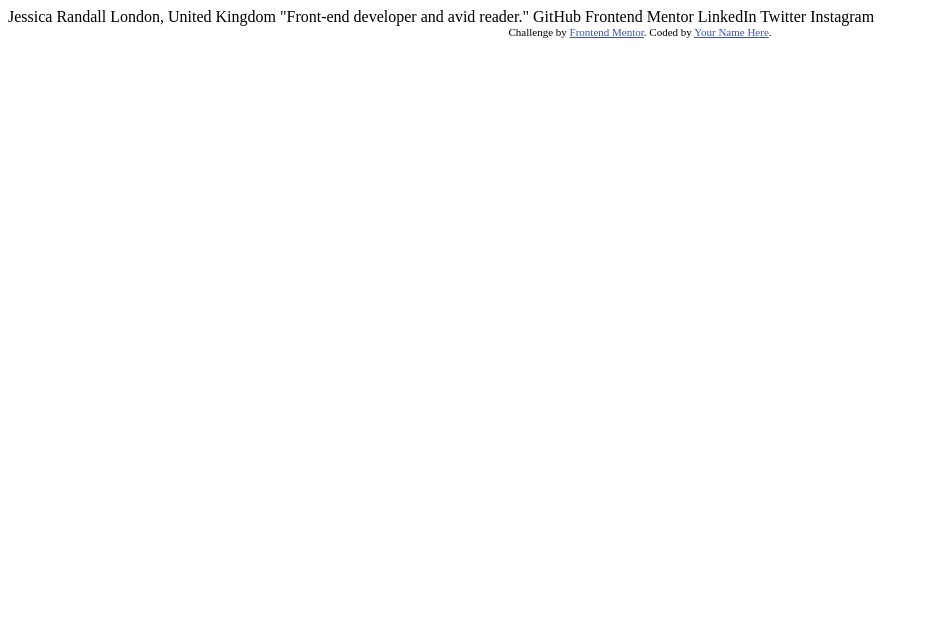
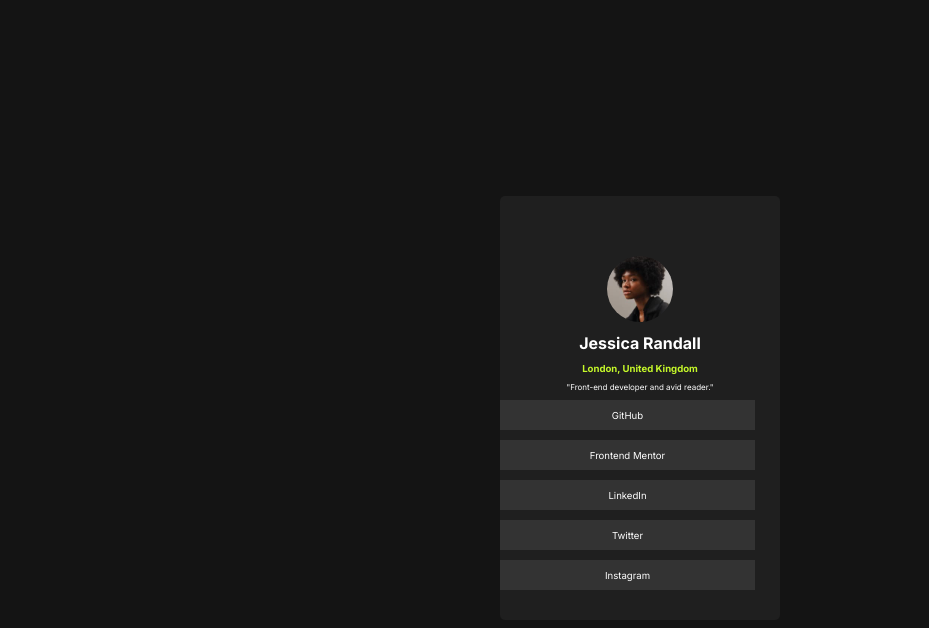
Before and after one commit to roger06/social-links-profile-main, a plain HTML site: page index.html in a window 1280 px wide. Shown: the whole page, without its empty margins (0-929 px from the left). Drawn offline with Linux system fonts and the light colour scheme.

Commit message:
basic layout

```diff
--- a/index.html
+++ b/index.html
@@ -5,30 +5,35 @@
   <meta name="viewport" content="width=device-width, initial-scale=1.0"> <!-- displays site properly based on user's device -->
 
   <link rel="icon" type="image/png" sizes="32x32" href="./assets/images/favicon-32x32.png">
-
+  <link rel="preconnect" href="https://fonts.googleapis.com">
+<link rel="preconnect" href="https://fonts.gstatic.com" crossorigin>
+<link href="https://fonts.googleapis.com/css2?family=Inter:wght@400;600;700&display=swap" rel="stylesheet">
+  <link rel="stylesheet" href="style.css">
   <title>Frontend Mentor | Social links profile</title>
 
-  <!-- Feel free to remove these styles or customise in your own stylesheet 👍 -->
-  <style>
-    .attribution { font-size: 11px; text-align: center; }
-    .attribution a { color: hsl(228, 45%, 44%); }
-  </style>
+
 </head>
 <body>
+  <main>
+    <img src="assets/images/avatar-jessica.jpeg" alt="decorative image" class="circle">
 
-  Jessica Randall
-  London, United Kingdom
-  "Front-end developer and avid reader."
+    <h1> Jessica Randall</h1>
 
-  GitHub
-  Frontend Mentor
-  LinkedIn
-  Twitter
-  Instagram
+   <h2>London, United Kingdom</h2>
 
-  <div class="attribution">
-    Challenge by <a href="https://www.frontendmentor.io?ref=challenge" target="_blank">Frontend Mentor</a>.
-    Coded by <a href="#">Your Name Here</a>.
-  </div>
+   <p>"Front-end developer and avid reader."</p>
+
+      <ul>
+        <li>GitHub</li>
+        <li>Frontend Mentor</li>
+        <li>LinkedIn</li>
+        <li>Twitter</li>
+        <li>Instagram</li>
+      </ul>
+
+  </main>
+
+
+
 </body>
 </html>
--- /dev/null
+++ b/style.css
@@ -0,0 +1,63 @@
+body {
+    background: #141414;
+    display: flex;
+    align-items: center;
+    justify-content: center;
+    height: 100vh;
+    font-family: Inter;
+    font-size: 100%;
+
+}
+
+main {
+    background: #1f1f1f;
+    border-radius: 5px;
+    width: 280px;
+    display: flex;
+    flex-direction: column;
+    align-items: center;
+    padding-top: 60px;
+    padding-bottom: 20px;
+}
+ul {
+    list-style: none;
+    padding: 0;
+    margin: 0;
+    width: 100%;
+    /* border: 1px dashed white; */
+
+}
+
+ul li {
+    width: 255px;
+    background: #333333;
+    margin-bottom: 10px;
+    display: flex;
+    color: white;
+    align-items: center;
+    justify-content: center;
+    height: 30px;
+    font-size:0.6em;
+}
+
+
+h1 {
+    font-size: 1em;
+    color: white;
+}
+
+h2{
+    margin: 0;
+    color: hsl(75, 94%, 57%);
+    font-size:0.6em;
+}
+
+p {
+    color: white;
+    font-size:0.5em;
+}
+
+img.circle {
+    border-radius: 50%;
+    width: 66px;
+}
```
